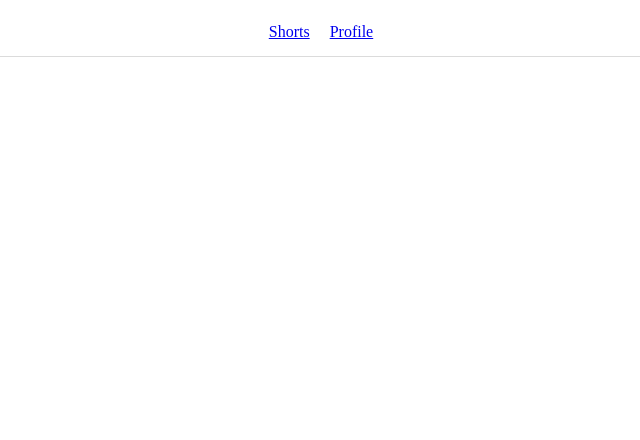
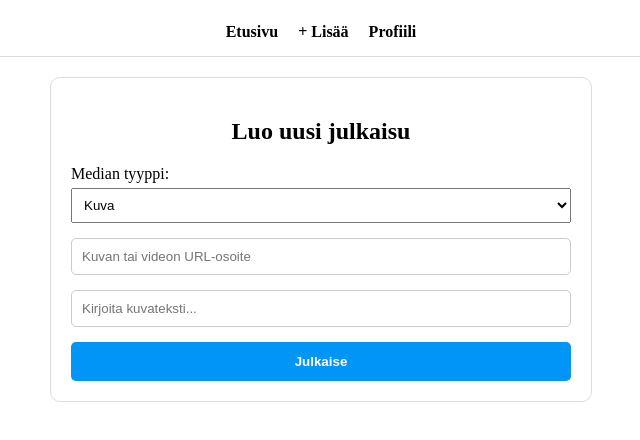
Before and after one commit to deni-isr/HS_React, a React (Vite) app: page /upload in a window 1280 px wide. Before the commit this address had no page. Shown: the top 440 px of the page, without its empty margins (319-959 px from the left). Built offline with nearby package versions, Linux system fonts and the light colour scheme.

Commit message:
feat: implement MediaContext and add Upload page

```diff
--- a/src/App.tsx
+++ b/src/App.tsx
@@ -1,39 +1,26 @@
-import { useState } from 'react';
 import { BrowserRouter as Router, Routes, Route, Link } from 'react-router-dom';
-import type { Post } from './types/VisualMedia';
+import { MediaProvider } from './contexts/MediaContext';
 import Home from './pages/Home';
 import Profile from './pages/Profile';
+import Upload from './pages/Upload.tsx';
 
 function App() {
-  const [allPosts] = useState<Post[]>([
-    {
-      id: 1,
-      type: 'video',
-      url: 'https://www.w3schools.com/html/mov_bbb.mp4',
-      user: 'deni_dev',
-      caption: 'eka react video post'
-    },
-    {
-      id: 2,
-      type: 'image',
-      url: '../data/img/mountain.jpg',
-      user: 'scool_project',
-      caption: 'kiva kuva'
-    }
-  ]);
-
   return (
+    <MediaProvider>
       <Router>
         <nav style={{ display: 'flex', justifyContent: 'center', gap: '20px', padding: '15px', borderBottom: '1px solid #dbdbdb' }}>
-        <Link to="/">Shorts</Link>
-        <Link to="/profile">Profile</Link>
+          <Link to="/" style={{ textDecoration: 'none', color: 'black', fontWeight: 'bold' }}>Etusivu</Link>
+          <Link to="/upload" style={{ textDecoration: 'none', color: 'black', fontWeight: 'bold' }}>+ Lisää</Link>
+          <Link to="/profile" style={{ textDecoration: 'none', color: 'black', fontWeight: 'bold' }}>Profiili</Link>
         </nav>
 
         <Routes>
-        <Route path="/" element={<Home posts={allPosts} />} />
+          <Route path="/" element={<Home />} />
           <Route path="/profile" element={<Profile />} />
+          <Route path="/upload" element={<Upload />} />
         </Routes>
       </Router>
+    </MediaProvider>
   );
 }
 
--- /dev/null
+++ b/src/contexts/MediaContext.tsx
@@ -0,0 +1,39 @@
+import { createContext, useState } from 'react';
+import type { ReactNode } from 'react';
+import type { Post } from '../types/VisualMedia';
+
+interface MediaContextType {
+  posts: Post[];
+  addPost: (newPost: Post) => void;
+}
+
+export const MediaContext = createContext<MediaContextType | null>(null);
+
+export const MediaProvider = ({ children }: { children: ReactNode }) => {
+  const [posts, setPosts] = useState<Post[]>([
+    {
+      id: 1,
+      type: 'video',
+      url: 'https://www.w3schools.com/html/mov_bbb.mp4',
+      user: 'opiskelija_dev',
+      caption: 'Testivideo koulun projektia varten'
+    },
+    {
+      id: 2,
+      type: 'image',
+      url: 'https://picsum.photos/450/450',
+      user: 'kuvaaja_pro',
+      caption: 'Hieno maisema'
+    }
+  ]);
+
+  const addPost = (newPost: Post) => {
+    setPosts((prev) => [...prev, newPost]);
+  };
+
+  return (
+    <MediaContext.Provider value={{ posts, addPost }}>
+      {children}
+    </MediaContext.Provider>
+  );
+};
--- /dev/null
+++ b/src/hooks/useFileForm.ts
@@ -0,0 +1,14 @@
+import { useState } from 'react';
+
+export const useFileForm = <T>(initialValues: T) => {
+  const [values, setValues] = useState<T>(initialValues);
+
+  const handleChange = (e: React.ChangeEvent<HTMLInputElement | HTMLSelectElement>) => {
+    const { name, value } = e.target;
+    setValues((prev) => ({ ...prev, [name]: value }));
+  };
+
+  const resetForm = () => setValues(initialValues);
+
+  return { values, handleChange, resetForm };
+};
--- a/src/pages/Home.tsx
+++ b/src/pages/Home.tsx
@@ -1,15 +1,16 @@
-import type { Post } from '../types/VisualMedia';
+import { useContext } from 'react';
+import { MediaContext } from '../contexts/MediaContext';
 import PostCard from '../components/PostCard';
 
-interface Props {
-  posts: Post[];
-}
+const Home = () => {
+  const context = useContext(MediaContext);
 
-const Home = ({ posts }: Props) => {
+  if (!context) return <p>Ladataan...</p>;
+
   return (
     <div>
-      <h2 style={{ textAlign: 'center' }}>Shorts</h2>
-      {posts.map((item) => (
+      <h2 style={{ textAlign: 'center' }}>Etusivu</h2>
+      {context.posts.map((item) => (
         <PostCard key={item.id} post={item} />
       ))}
     </div>
--- /dev/null
+++ b/src/pages/Upload.tsx
@@ -0,0 +1,77 @@
+import { useContext } from 'react';
+import { useNavigate } from 'react-router-dom';
+import { useFileForm } from '../hooks/useFileForm';
+import { MediaContext } from '../contexts/MediaContext';
+import type { Post } from '../types/VisualMedia';
+
+const Upload = () => {
+  const navigate = useNavigate();
+
+  const context = useContext(MediaContext);
+
+  const { values, handleChange, resetForm } = useFileForm({
+    url: '',
+    caption: '',
+    type: 'image' as 'image' | 'video'
+  });
+
+  const handleSubmit = (event: React.FormEvent) => {
+    event.preventDefault();
+
+    if (!context) return;
+
+    const newPost: Post = {
+      id: Date.now(),
+      url: values.url,
+      caption: values.caption,
+      type: values.type,
+      user: 'opiskelija_2026',
+    };
+
+    context.addPost(newPost);
+    resetForm();
+    navigate('/');
+  };
+
+  return (
+    <div style={{ maxWidth: '500px', margin: '20px auto', padding: '20px', border: '1px solid #ddd', borderRadius: '10px' }}>
+      <h2 style={{ textAlign: 'center' }}>Luo uusi julkaisu</h2>
+      <form onSubmit={handleSubmit} style={{ display: 'flex', flexDirection: 'column', gap: '15px' }}>
+
+        <label style={{ display: 'flex', flexDirection: 'column', gap: '5px' }}>
+          Median tyyppi:
+          <select name="type" value={values.type} onChange={handleChange} style={{ padding: '8px' }}>
+            <option value="image">Kuva</option>
+            <option value="video">Video</option>
+          </select>
+        </label>
+
+        <input
+          name="url"
+          type="text"
+          placeholder="Kuvan tai videon URL-osoite"
+          value={values.url}
+          onChange={handleChange}
+          required
+          style={{ padding: '10px', borderRadius: '5px', border: '1px solid #ccc' }}
+        />
+
+        <input
+          name="caption"
+          type="text"
+          placeholder="Kirjoita kuvateksti..."
+          value={values.caption}
+          onChange={handleChange}
+          required
+          style={{ padding: '10px', borderRadius: '5px', border: '1px solid #ccc' }}
+        />
+
+        <button type="submit" style={{ padding: '12px', background: '#0095f6', color: 'white', border: 'none', borderRadius: '5px', fontWeight: 'bold', cursor: 'pointer' }}>
+          Julkaise
+        </button>
+      </form>
+    </div>
+  );
+};
+
+export default Upload;
```
Lines whose indentation alone changed are shown as unchanged.
